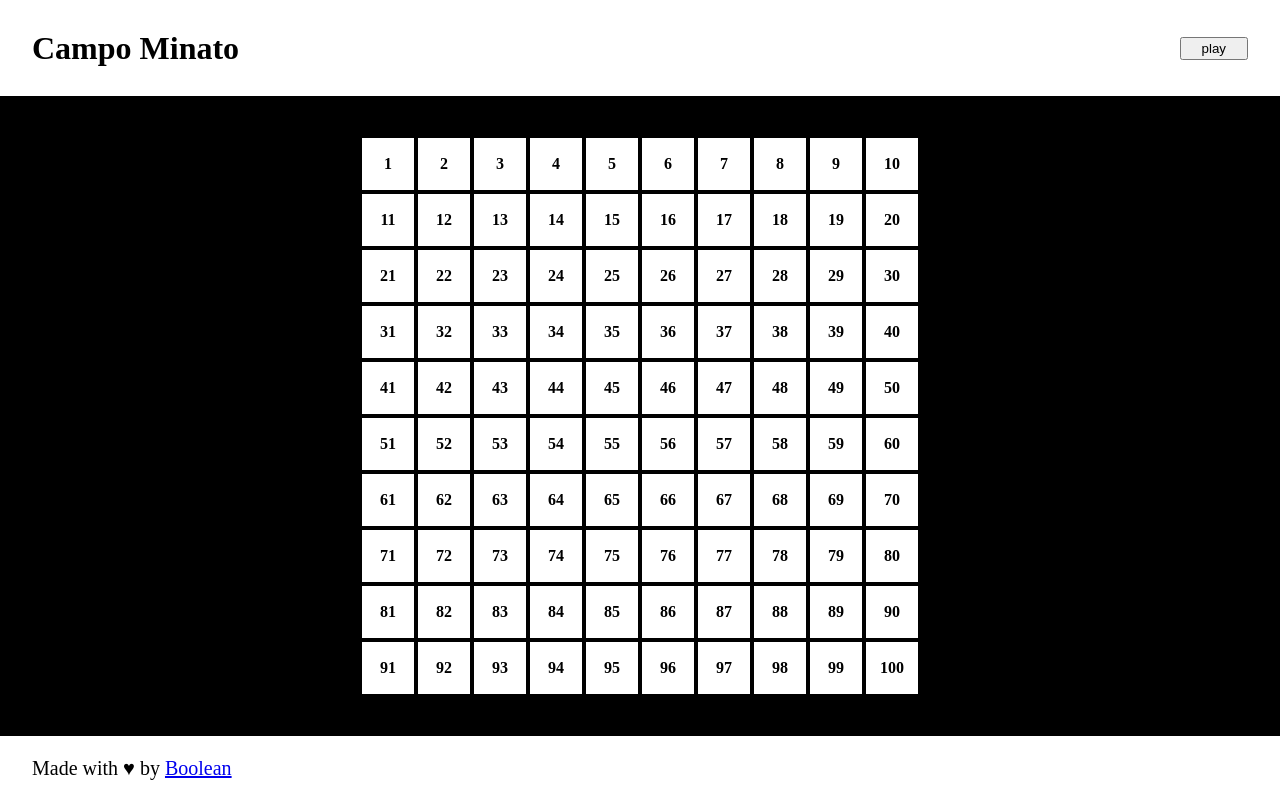
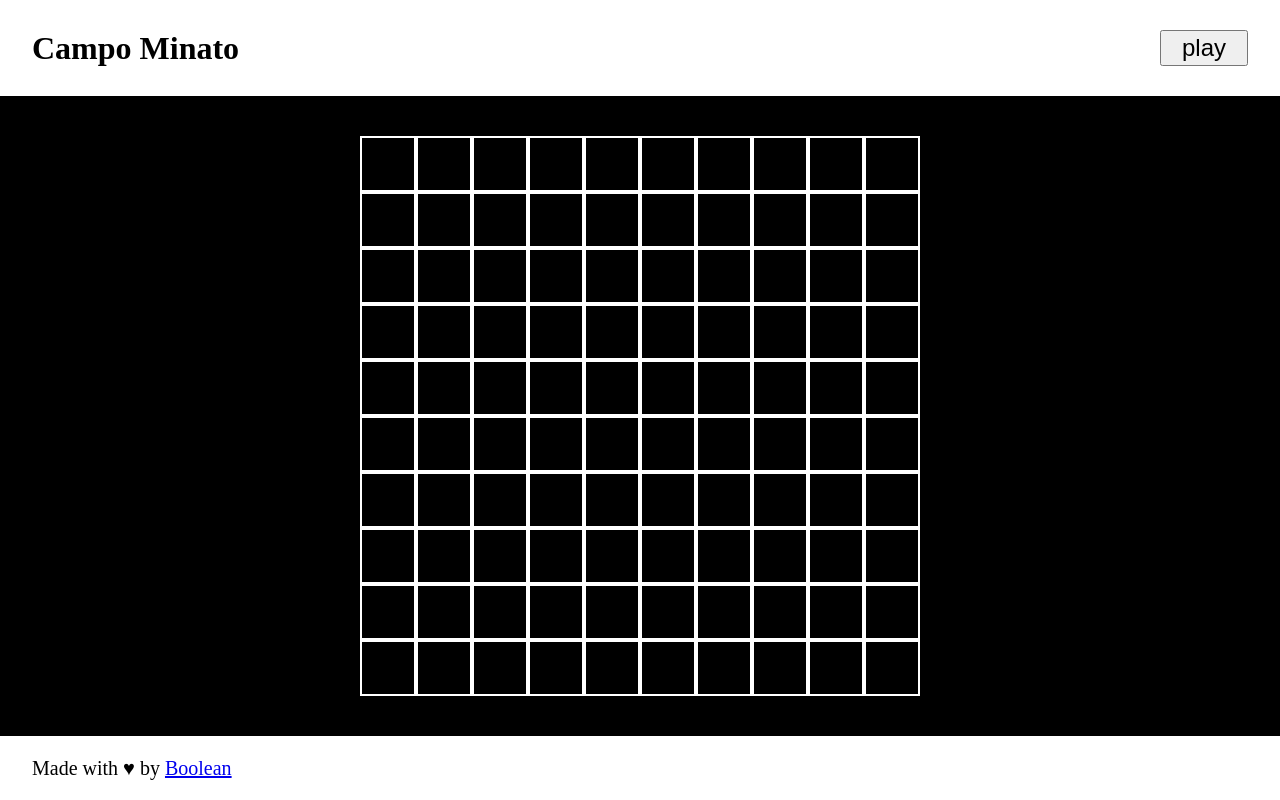
Before and after one commit to Fedois/js-campominato-grid, a plain HTML site: page index.html in a window 1280 px wide. Both pictures are taken after a click on the button "play". Drawn offline with Linux system fonts and the light colour scheme.

Commit message:
fine progetto

```diff
--- a/css/style.css
+++ b/css/style.css
@@ -10,7 +10,7 @@ body{
     width: 100%;
     background-color: black;
 }
-#container, header, footer{
+header, footer{
     background-color: white;
 }
 .container-small{
@@ -26,6 +26,7 @@ header{
 }
 .play > button{
     padding: 2px 20px;
+    font-size: 1.5em;
 }
 
 /* MAIN */
@@ -35,7 +36,7 @@ main{
     justify-content: center;
     align-items: center;
 }
-#container{
+.container{
     height: 70vh;
     width: 70vh;
     display: flex;
@@ -44,7 +45,7 @@ main{
 .square{
     width: calc(100% / 10);
     height: calc(100% / 10);
-    border: 2px solid black;
+    border: 2px solid white;
     display: flex;
     justify-content: center;
     align-items: center;
@@ -56,6 +57,9 @@ main{
 .click{
     background-color: aqua;
 }
+.none{
+    display: none;
+}
 
 /* FOOTER */
 footer{
--- a/index.html
+++ b/index.html
@@ -21,7 +21,7 @@
 
     <main>
 
-        <div id="container">
+        <div class="container none">
 
         </div>
 
--- a/js/scripts.js
+++ b/js/scripts.js
@@ -1,8 +1,19 @@
-const container = document.getElementById('container');
+alert('per iniziare a giocare clicca su "play"')
+
+const container = document.querySelector('.container');
 console.log(container)
 
 const play = document.querySelector('button')
+play.addEventListener('click', function(){
 
+    if(container.classList.contains('none')){
+        container.classList.remove('none')
+    }
+    else{
+        container.classList.add('none')
+        console.log('cliccato sul numero: ', i)
+    }
+})
 for(let i = 1; i <= 100; i++){
 
     const newSquare = document.createElement('div');
```
